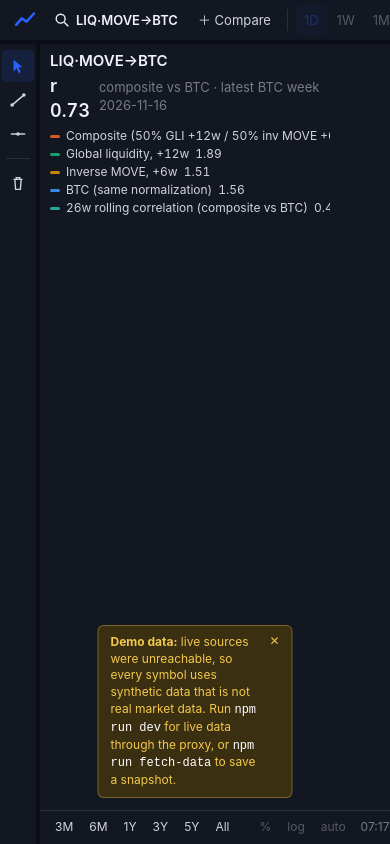
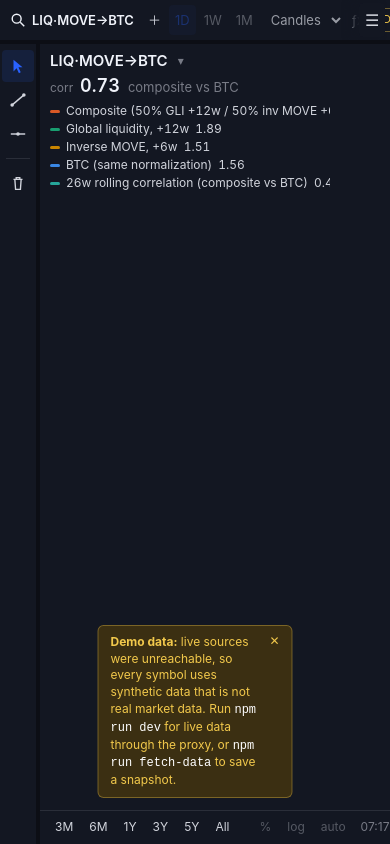
Before and after one commit to jiradejcu/Trading-View, a website built with Vite: page index.html in a window 390 px wide. Built offline with nearby package versions, Linux system fonts and the light colour scheme; files whose address does not match are found by name; what lightweight-charts would draw is missing.

Commit message:
Compact the top bar on phones, label correlation clearly, collapsible legend
- Phone top bar: short button labels, no logo/separators, and the panel (☰)
  button stays pinned so the lag model controls are always reachable.
- 'r 0.35' becomes 'corr 0.35' with an explanatory tooltip; the subtitle no
  longer wraps on narrow screens.
- A ▾/▸ toggle next to the symbol name hides or shows the legend; the choice
  is remembered per viewer.

Co-Authored-By: Claude Opus 5.5 <noreply@anthropic.com>
Claude-Session: https://claude.ai/code/session_01MCCc8YRZ5GZvhavGrpqLTm

```diff
--- a/index.html
+++ b/index.html
@@ -36,7 +36,7 @@
           <option value="area">Area</option>
         </select>
         <span class="sep"></span>
-        <button id="ind-btn" class="tb-btn" title="Indicators">ƒx Indicators</button>
+        <button id="ind-btn" class="tb-btn" title="Indicators">ƒx<span class="wide-only"> Indicators</span></button>
         <span class="spacer"></span>
         <span id="source-badge" class="badge"></span>
         <button id="watch-toggle" class="tb-btn only-narrow" title="Watchlist">☰</button>
@@ -60,7 +60,7 @@
 
       <main class="chart-area">
         <div class="chart-head">
-          <div class="ch-title"><span id="ch-name"></span><span id="ch-desc" class="muted"></span></div>
+          <div class="ch-title"><span id="ch-name"></span><button id="legend-toggle" class="lg-toggle" aria-controls="legend" aria-expanded="true" title="Hide legend">▾</button><span id="ch-desc" class="muted"></span></div>
           <div class="ch-price"><span id="ch-last"></span><span id="ch-change"></span></div>
           <div id="legend" class="legend"></div>
         </div>
--- a/src/main.ts
+++ b/src/main.ts
@@ -42,6 +42,23 @@ const drawings: Record<string, Drawing[]> = load(DRAW_KEY, {});
 
 // ---- Views --------------------------------------------------------------------
 const view = new ChartView($('#chart'), $('#legend'));
+
+// ---- Collapsible legend (remembered per viewer) -----------------------------
+const LEGEND_KEY = 'lagline:legend:v1';
+const legendPref = load(LEGEND_KEY, { collapsed: false });
+function applyLegend() {
+  const btn = $<HTMLButtonElement>('#legend-toggle');
+  $('#legend').hidden = legendPref.collapsed;
+  btn.textContent = legendPref.collapsed ? '▸' : '▾';
+  btn.setAttribute('aria-expanded', String(!legendPref.collapsed));
+  btn.title = legendPref.collapsed ? 'Show legend' : 'Hide legend';
+}
+$('#legend-toggle').addEventListener('click', () => {
+  legendPref.collapsed = !legendPref.collapsed;
+  save(LEGEND_KEY, legendPref);
+  applyLegend();
+});
+applyLegend();
 const panel = new ModelPanel($('#model-panel'), (patch: Partial<ModelPanelState>) => {
   Object.assign(st, patch);
   scheduleRender();
@@ -73,9 +90,12 @@ function render() {
   const last = view.lastMainValue();
   if (isModel) {
     const m = uni.model(st.lag);
-    $('#ch-last').textContent = `r ${Number.isFinite(m.rComposite) ? m.rComposite.toFixed(2) : '–'}`;
-    $('#ch-change').innerHTML = `<span class="muted">composite vs BTC · latest BTC week ${fmtDate(m.lastBtcTime)}</span>`;
+    const ch = $('#ch-last');
+    ch.innerHTML = `<span class="ch-label">corr</span> ${Number.isFinite(m.rComposite) ? m.rComposite.toFixed(2) : '–'}`;
+    ch.title = 'Correlation between the composite (liquidity + inverse MOVE, shifted by the leads) and BTC. 1 = move together, 0 = unrelated, −1 = opposite.';
+    $('#ch-change').innerHTML = `<span class="muted">composite vs BTC<span class="wide-only"> · latest BTC week ${fmtDate(m.lastBtcTime)}</span></span>`;
   } else if (last) {
+    $('#ch-last').title = '';
     const ch = last.value - last.prev, pct = (ch / last.prev) * 100;
     $('#ch-last').textContent = fmtNum(last.value, def.precision);
     $('#ch-change').innerHTML = `<span class="${ch >= 0 ? 'up' : 'down'}">${ch >= 0 ? '+' : ''}${fmtNum(ch, def.precision)} (${pct >= 0 ? '+' : ''}${pct.toFixed(2)}%)</span>`;
@@ -91,7 +111,9 @@ function render() {
   ct.disabled = def.kind !== 'ohlc';
   $<HTMLButtonElement>('#compare-btn').disabled = isModel;
   $<HTMLButtonElement>('#ind-btn').disabled = isModel;
-  $('#compare-btn').textContent = st.compare && !isModel ? `＋ vs ${symbolDef(st.compare).name} ✕` : '＋ Compare';
+  $('#compare-btn').innerHTML = st.compare && !isModel
+    ? `＋<span class="wide-only"> vs</span> ${symbolDef(st.compare).name} ✕`
+    : '＋<span class="wide-only"> Compare</span>';
   document.querySelectorAll<HTMLButtonElement>('#scale-group button').forEach((b) => {
     b.disabled = isModel;
     b.classList.toggle('active', !isModel && b.dataset.scale === (st.compare ? 'percent' : st.scale));
@@ -128,7 +150,7 @@ function renderWatchlist() {
     let last = '–', chg = '', cls = '';
     if (s.kind === 'model') {
       const r = uni!.model(st.lag).rComposite;
-      last = Number.isFinite(r) ? `r ${r.toFixed(2)}` : '–';
+      last = Number.isFinite(r) ? `corr ${r.toFixed(2)}` : '–';
     } else {
       const p = uni!.points(s.id);
       if (p.length > 1) {
--- a/src/styles.css
+++ b/src/styles.css
@@ -66,12 +66,18 @@ button { cursor: pointer; }
 .chart-head { position: absolute; z-index: 3; left: 10px; top: 6px; right: 80px; pointer-events: none; }
 .ch-title { display: flex; gap: 8px; align-items: baseline; flex-wrap: wrap; }
 #ch-name { font-size: 15px; font-weight: 600; color: var(--text-strong); }
-.ch-price { display: flex; gap: 8px; align-items: baseline; margin-top: 2px; }
+.ch-price { display: flex; gap: 8px; align-items: baseline; margin-top: 2px; white-space: nowrap; min-width: 0; }
+#ch-change { overflow: hidden; text-overflow: ellipsis; min-width: 0; }
+.ch-label { font-size: 12px; font-weight: 400; color: var(--muted); margin-right: 2px; }
 #ch-last { font-size: 18px; font-weight: 600; color: var(--text-strong); font-variant-numeric: tabular-nums; }
 .legend { margin-top: 4px; font-size: 12px; font-variant-numeric: tabular-nums; }
 .lg-row { display: flex; gap: 6px; align-items: center; line-height: 18px; white-space: nowrap; overflow: hidden; text-overflow: ellipsis; }
 .lg-row .sw { width: 10px; height: 3px; border-radius: 2px; flex: none; }
 .lg-title { color: var(--text); }
+.lg-toggle { pointer-events: auto; background: transparent; border: 0; border-radius: 4px; color: var(--muted);
+  font-size: 12px; line-height: 1; padding: 3px 6px; margin-left: -4px; align-self: center; }
+.lg-toggle:hover { background: var(--panel-2); color: var(--text-strong); }
+.legend[hidden] { display: none; }
 .chart { position: relative; flex: 1; min-height: 0; }
 .chart.drawing { cursor: crosshair; }
 .draw-layer { position: absolute; inset: 0; pointer-events: none; z-index: 2; }
@@ -153,4 +159,10 @@ button { cursor: pointer; }
   .sidebar.open { transform: none; }
   .chart-head { right: 60px; }
   #ch-desc { display: none; }
+  /* Compact top bar: short labels, and the ☰ panel button always reachable. */
+  .wide-only { display: none; }
+  .brand, .topbar .sep { display: none; }
+  .topbar { gap: 2px; padding: 0 4px; }
+  .tb-btn, .tb-select, .seg button { padding: 6px; }
+  #watch-toggle { position: sticky; right: 0; background: var(--bg); box-shadow: -8px 0 8px var(--bg); font-size: 16px; }
 }
```
